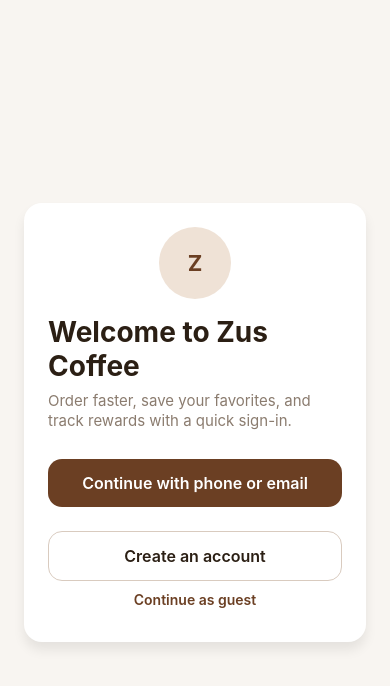
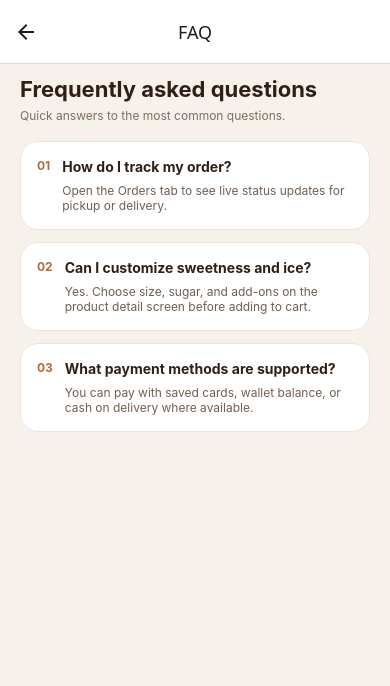
Before and after one commit to codemedavid/coffee-shop, a React Native app: screen /Faq in a window 390 px wide. Shown: the top 686 px of the page. Built offline with nearby package versions, Linux system fonts and the light colour scheme.

Commit message:
feat(content): add FAQ and policies screens
Load FAQ and legal content from local JSON and expose navigation from Profile.

```diff
--- a/App.tsx
+++ b/App.tsx
@@ -23,6 +23,8 @@
 import ProfileScreen from './src/screens/profile/ProfileScreen';
 import AddressesScreen from './src/screens/profile/AddressesScreen';
 import NotificationsScreen from './src/screens/notifications/NotificationsScreen';
+import FaqScreen from './src/screens/faq/FaqScreen';
+import PoliciesScreen from './src/screens/faq/PoliciesScreen';
 import type { RootStackParamList } from './src/screens/auth/types';
 
 type RootTabParamList = {
@@ -141,6 +143,16 @@
                     component={NotificationsScreen}
                     options={{ title: 'Notifications' }}
                   />
+                  <RootStack.Screen
+                    name="Faq"
+                    component={FaqScreen}
+                    options={{ title: 'FAQ' }}
+                  />
+                  <RootStack.Screen
+                    name="Policies"
+                    component={PoliciesScreen}
+                    options={{ title: 'Policies' }}
+                  />
                 </RootStack.Navigator>
                 <StatusBar style="auto" />
               </NavigationContainer>
--- /dev/null
+++ b/seeds/faq.json
@@ -0,0 +1,17 @@
+[
+  {
+    "id": "faq_001",
+    "question": "How do I track my order?",
+    "answer": "Open the Orders tab to see live status updates for pickup or delivery."
+  },
+  {
+    "id": "faq_002",
+    "question": "Can I customize sweetness and ice?",
+    "answer": "Yes. Choose size, sugar, and add-ons on the product detail screen before adding to cart."
+  },
+  {
+    "id": "faq_003",
+    "question": "What payment methods are supported?",
+    "answer": "You can pay with saved cards, wallet balance, or cash on delivery where available."
+  }
+]
--- /dev/null
+++ b/seeds/legal_policies.json
@@ -0,0 +1,17 @@
+[
+  {
+    "id": "policy_001",
+    "title": "Privacy policy",
+    "body": "We only collect information needed to fulfill your orders and improve the app experience."
+  },
+  {
+    "id": "policy_002",
+    "title": "Terms of service",
+    "body": "Orders are subject to store availability, and pricing may vary by location."
+  },
+  {
+    "id": "policy_003",
+    "title": "Refunds and cancellations",
+    "body": "Contact support within 30 minutes of order placement for eligible cancellations."
+  }
+]
--- a/src/data/seedLoader.ts
+++ b/src/data/seedLoader.ts
@@ -1,6 +1,8 @@
 import type {
   MenuItem,
   Notification,
+  FaqItem,
+  LegalPolicy,
   OrderStatusUpdate,
   PaymentMethod,
   RewardRule,
@@ -78,6 +80,28 @@
 export const loadNotifications = (): Notification[] =>
   safeLoad(() => require('../../seeds/notifications.json') as Notification[]);
 
+const safeLoadWithError = <T>(loader: () => T[]) => {
+  try {
+    const data = loader();
+    if (!Array.isArray(data)) {
+      return { items: [] as T[], hasError: true };
+    }
+    return { items: data, hasError: false };
+  } catch {
+    return { items: [] as T[], hasError: true };
+  }
+};
+
+export const loadFaqs = () =>
+  safeLoadWithError(
+    () => require('../../seeds/faq.json') as FaqItem[],
+  );
+
+export const loadLegalPolicies = () =>
+  safeLoadWithError(
+    () => require('../../seeds/legal_policies.json') as LegalPolicy[],
+  );
+
 export const loadSeedData = () => ({
   users: loadUsers(),
   stores: loadStores(),
--- a/src/screens/auth/types.ts
+++ b/src/screens/auth/types.ts
@@ -57,4 +57,6 @@
     | undefined;
   Addresses: undefined;
   Notifications: undefined;
+  Faq: undefined;
+  Policies: undefined;
 };
--- /dev/null
+++ b/src/screens/faq/FaqScreen.tsx
@@ -0,0 +1,122 @@
+import React, { useMemo } from 'react';
+import {
+  SafeAreaView,
+  ScrollView,
+  StyleSheet,
+  Text,
+  View,
+} from 'react-native';
+import { loadFaqs } from '../../data/seedLoader';
+
+export default function FaqScreen() {
+  const { items, hasError } = useMemo(() => loadFaqs(), []);
+
+  if (hasError) {
+    return (
+      <SafeAreaView style={styles.safeArea}>
+        <View style={styles.errorState}>
+          <Text style={styles.errorTitle}>FAQs unavailable</Text>
+          <Text style={styles.errorSubtitle}>
+            We could not load the FAQ content right now.
+          </Text>
+        </View>
+      </SafeAreaView>
+    );
+  }
+
+  return (
+    <SafeAreaView style={styles.safeArea}>
+      <ScrollView contentContainerStyle={styles.container}>
+        <View style={styles.header}>
+          <Text style={styles.title}>Frequently asked questions</Text>
+          <Text style={styles.subtitle}>
+            Quick answers to the most common questions.
+          </Text>
+        </View>
+        <View style={styles.list}>
+          {items.map((faq, index) => (
+            <View key={faq.id} style={styles.card}>
+              <Text style={styles.cardIndex}>{String(index + 1).padStart(2, '0')}</Text>
+              <View style={styles.cardContent}>
+                <Text style={styles.cardTitle}>{faq.question}</Text>
+                <Text style={styles.cardBody}>{faq.answer}</Text>
+              </View>
+            </View>
+          ))}
+        </View>
+      </ScrollView>
+    </SafeAreaView>
+  );
+}
+
+const styles = StyleSheet.create({
+  safeArea: {
+    flex: 1,
+    backgroundColor: '#f7f1ec',
+  },
+  container: {
+    paddingHorizontal: 20,
+    paddingBottom: 40,
+  },
+  header: {
+    paddingTop: 12,
+  },
+  title: {
+    fontSize: 22,
+    fontWeight: '700',
+    color: '#2f2017',
+  },
+  subtitle: {
+    marginTop: 6,
+    fontSize: 12,
+    color: '#7e6d61',
+  },
+  list: {
+    marginTop: 18,
+    gap: 12,
+  },
+  card: {
+    flexDirection: 'row',
+    gap: 12,
+    padding: 16,
+    borderRadius: 18,
+    backgroundColor: '#ffffff',
+    borderWidth: 1,
+    borderColor: '#efe2d6',
+  },
+  cardIndex: {
+    fontSize: 12,
+    fontWeight: '700',
+    color: '#b06b3c',
+  },
+  cardContent: {
+    flex: 1,
+  },
+  cardTitle: {
+    fontSize: 14,
+    fontWeight: '700',
+    color: '#2f2017',
+  },
+  cardBody: {
+    marginTop: 8,
+    fontSize: 12,
+    color: '#6f5f52',
+  },
+  errorState: {
+    flex: 1,
+    alignItems: 'center',
+    justifyContent: 'center',
+    paddingHorizontal: 24,
+  },
+  errorTitle: {
+    fontSize: 20,
+    fontWeight: '700',
+    color: '#2f2017',
+  },
+  errorSubtitle: {
+    marginTop: 8,
+    fontSize: 12,
+    color: '#8b7c6f',
+    textAlign: 'center',
+  },
+});
--- /dev/null
+++ b/src/screens/faq/PoliciesScreen.tsx
@@ -0,0 +1,109 @@
+import React, { useMemo } from 'react';
+import {
+  SafeAreaView,
+  ScrollView,
+  StyleSheet,
+  Text,
+  View,
+} from 'react-native';
+import { loadLegalPolicies } from '../../data/seedLoader';
+
+export default function PoliciesScreen() {
+  const { items, hasError } = useMemo(() => loadLegalPolicies(), []);
+
+  if (hasError) {
+    return (
+      <SafeAreaView style={styles.safeArea}>
+        <View style={styles.errorState}>
+          <Text style={styles.errorTitle}>Policies unavailable</Text>
+          <Text style={styles.errorSubtitle}>
+            We could not load the legal content right now.
+          </Text>
+        </View>
+      </SafeAreaView>
+    );
+  }
+
+  return (
+    <SafeAreaView style={styles.safeArea}>
+      <ScrollView contentContainerStyle={styles.container}>
+        <View style={styles.header}>
+          <Text style={styles.title}>Policies</Text>
+          <Text style={styles.subtitle}>
+            The details that keep orders and data protected.
+          </Text>
+        </View>
+        <View style={styles.list}>
+          {items.map((policy) => (
+            <View key={policy.id} style={styles.card}>
+              <Text style={styles.cardTitle}>{policy.title}</Text>
+              <Text style={styles.cardBody}>{policy.body}</Text>
+            </View>
+          ))}
+        </View>
+      </ScrollView>
+    </SafeAreaView>
+  );
+}
+
+const styles = StyleSheet.create({
+  safeArea: {
+    flex: 1,
+    backgroundColor: '#f7f1ec',
+  },
+  container: {
+    paddingHorizontal: 20,
+    paddingBottom: 40,
+  },
+  header: {
+    paddingTop: 12,
+  },
+  title: {
+    fontSize: 22,
+    fontWeight: '700',
+    color: '#2f2017',
+  },
+  subtitle: {
+    marginTop: 6,
+    fontSize: 12,
+    color: '#7e6d61',
+  },
+  list: {
+    marginTop: 18,
+    gap: 12,
+  },
+  card: {
+    padding: 16,
+    borderRadius: 18,
+    backgroundColor: '#ffffff',
+    borderWidth: 1,
+    borderColor: '#efe2d6',
+  },
+  cardTitle: {
+    fontSize: 14,
+    fontWeight: '700',
+    color: '#2f2017',
+  },
+  cardBody: {
+    marginTop: 8,
+    fontSize: 12,
+    color: '#6f5f52',
+  },
+  errorState: {
+    flex: 1,
+    alignItems: 'center',
+    justifyContent: 'center',
+    paddingHorizontal: 24,
+  },
+  errorTitle: {
+    fontSize: 20,
+    fontWeight: '700',
+    color: '#2f2017',
+  },
+  errorSubtitle: {
+    marginTop: 8,
+    fontSize: 12,
+    color: '#8b7c6f',
+    textAlign: 'center',
+  },
+});
--- a/src/screens/profile/ProfileScreen.tsx
+++ b/src/screens/profile/ProfileScreen.tsx
@@ -214,6 +214,40 @@
         </View>
 
         <View style={styles.section}>
+          <Text style={styles.sectionTitle}>Help & legal</Text>
+          <Pressable
+            onPress={() => navigation.navigate('Faq')}
+            style={({ pressed }) => [
+              styles.linkRow,
+              pressed && styles.linkRowPressed,
+            ]}
+          >
+            <View>
+              <Text style={styles.linkTitle}>FAQs</Text>
+              <Text style={styles.linkSubtitle}>
+                Answers to common questions.
+              </Text>
+            </View>
+            <Text style={styles.linkArrow}>›</Text>
+          </Pressable>
+          <Pressable
+            onPress={() => navigation.navigate('Policies')}
+            style={({ pressed }) => [
+              styles.linkRow,
+              pressed && styles.linkRowPressed,
+            ]}
+          >
+            <View>
+              <Text style={styles.linkTitle}>Policies</Text>
+              <Text style={styles.linkSubtitle}>
+                Privacy, terms, and refunds.
+              </Text>
+            </View>
+            <Text style={styles.linkArrow}>›</Text>
+          </Pressable>
+        </View>
+
+        <View style={styles.section}>
           <Text style={styles.sectionTitle}>Preferences</Text>
 
           <View style={styles.preferenceRow}>
```
Also changed, not shown: src/models/types.ts (+12 -0 lines).
